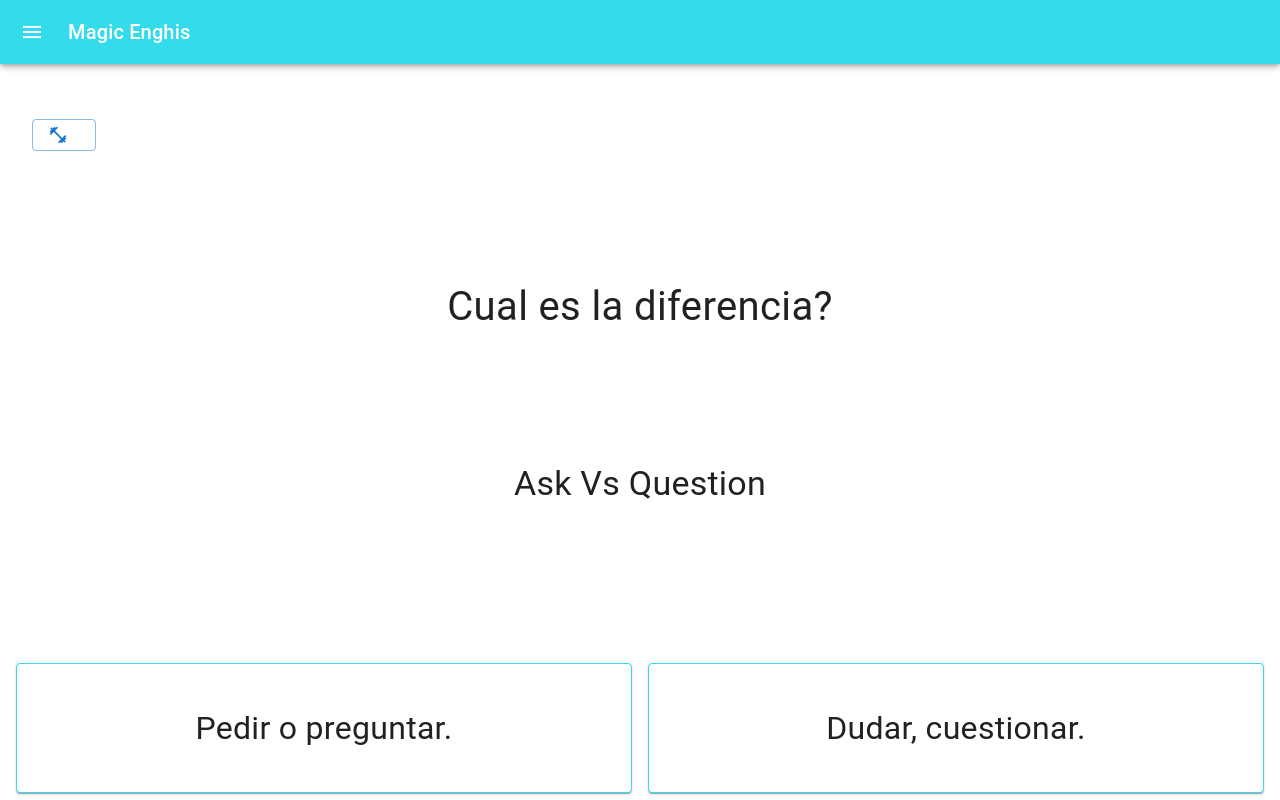
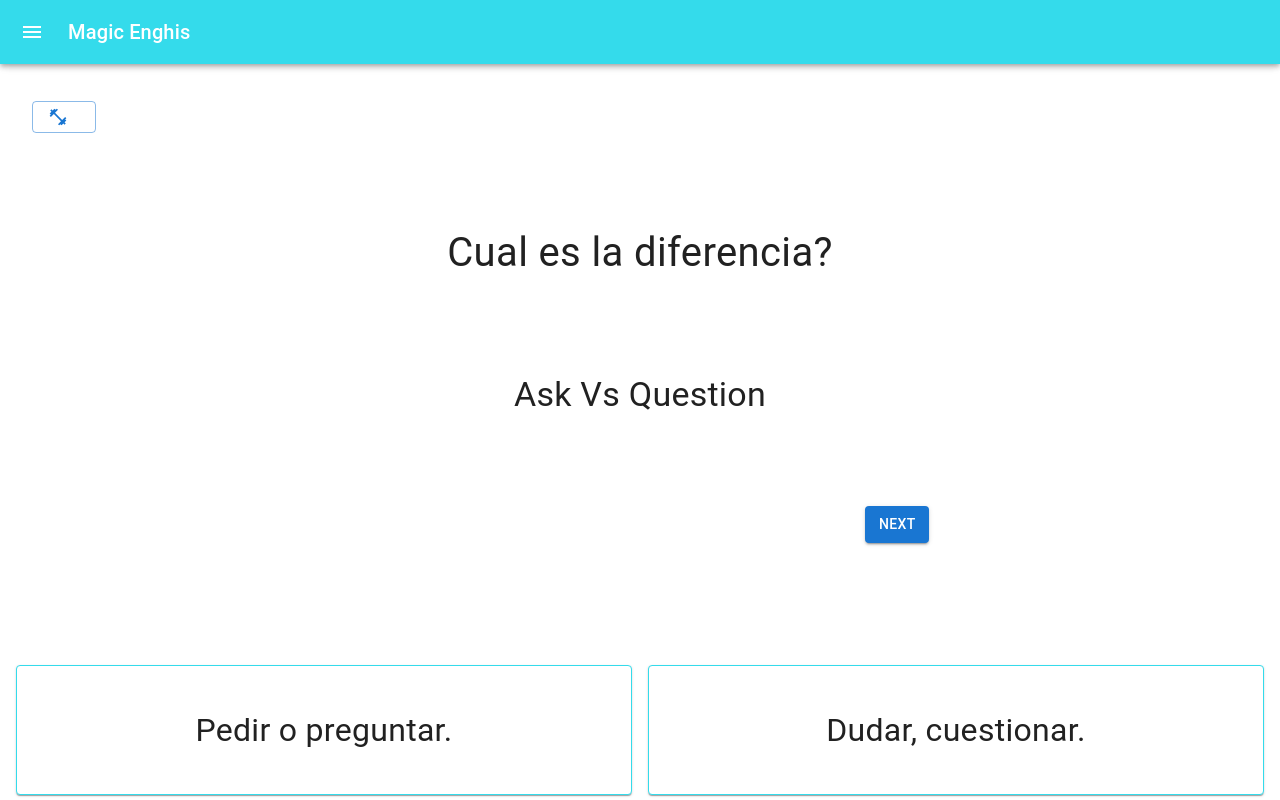
Before and after one commit to Magic-Kowel/MagicEnghis, a React (Vite) app: page /vs in a window 1280 px wide. Shown: the top 800 px of the page. Built offline with nearby package versions, Linux system fonts and the light colour scheme.

Commit message:
search vs

```diff
--- a/src/views/IrregularsVerbs.jsx
+++ b/src/views/IrregularsVerbs.jsx
@@ -15,6 +15,7 @@ import StackTable from "../components/DataTable/StackTable";
 import FitnessCenterIcon from "@mui/icons-material/FitnessCenter";
 import Swal from "sweetalert2";
 import Title from "../components/Title";
+import PropTypes from "prop-types";
 const getRandomProperty = (obj) => {
   const keys = Object.keys(obj).filter((key) => key !== "translation");
   const randomKey = keys[Math.floor(Math.random() * keys.length)];
@@ -202,3 +203,8 @@ const IrregularsVerbs = () => {
 };
 
 export default IrregularsVerbs;
+
+LearnButton.propTypes = {
+  isLearn: PropTypes.bool.isRequired,
+  setIsLearn: PropTypes.func.isRequired
+};
--- a/src/views/Vs.jsx
+++ b/src/views/Vs.jsx
@@ -1,7 +1,7 @@
 import { vsList } from "../db/vsList";
 import { randomIndex } from "../tools/randomIndex";
 import { useEffect, useState } from "react";
-import { Grid, Box, Typography, Card, Button } from "@mui/material";
+import { Grid, Box, Typography, Card, Button, TextField } from "@mui/material";
 import FitnessCenterIcon from "@mui/icons-material/FitnessCenter";
 import Title from "../components/Title";
 import { colors } from "../stylesConfig";
@@ -9,9 +9,21 @@ import DataTableCollapse from "../components/DataTable/DataTableCollapse";
 function Vs() {
   const [randomIndexList, setRandomIndexList] = useState(0);
   const [isLearn, setIsLearn] = useState(false);
+  const [search, setSearch] = useState("");
+  const [listFilter, setListFilter] = useState("");
   useEffect(() => {
     handleRandom();
   }, []);
+  useEffect(() => {
+    const result =
+      vsList.filter((item) => {
+        return (
+          item?.title?.toLowerCase().includes(search.toLowerCase()) ||
+          item?.terms.word?.toLowerCase().includes(search.toLowerCase())
+        );
+      }) || [];
+    setListFilter(result.length === 0 ? vsList : result);
+  }, [search]);
   const handleRandom = () => {
     const index = randomIndex(vsList);
     setRandomIndexList(index);
@@ -22,7 +34,11 @@ function Vs() {
       <Grid
         container
         spacing={2}
-        sx={{ justifyContent: "center", alignItems: "center", height: "100vh" }}
+        sx={{
+          justifyContent: "center",
+          alignItems: "center",
+          height: "100svh",
+        }}
       >
         <Grid item ml={4} xs={12}>
           <Button
@@ -47,9 +63,31 @@ function Vs() {
             </Grid>
             <Grid
               container
+              justifyContent="flex-end"
+              marginX="30%"
+              item
+              xs={12}
+              md={12}
+              lg={12}
+            >
+              <Grid item xs={12} sm={2} md={1} lg={1}>
+                <Box sx={{ textAlign: "center", marginX: 2 }}>
+                  <Button
+                    variant="contained"
+                    fullWidth
+                    onClick={() => handleRandom()}
+                  >
+                    Next
+                  </Button>
+                </Box>
+              </Grid>
+            </Grid>
+            <Grid
+              container
               spacing={2}
               marginX={2}
               marginTop="2rem"
+              marginBottom="1rem"
               flexDirection="row"
             >
               {vsList[randomIndexList].terms.map((item, index) => (
@@ -83,10 +121,19 @@ function Vs() {
           </>
         ) : (
           <>
+            <Grid item marginX={2} xs={12}>
+              <TextField
+                fullWidth
+                value={search}
+                onChange={(event) => setSearch(event.target.value)}
+                autoComplete="off"
+                type="search"
+              />
+            </Grid>
             <DataTableCollapse
               titleMain="title"
               collapseItem="terms"
-              dataList={vsList}
+              dataList={listFilter}
               listTitles={["Palabra", "Significado", "Ejemplo"]}
               listKeys={["word", "meaning", "example"]}
             />
```
